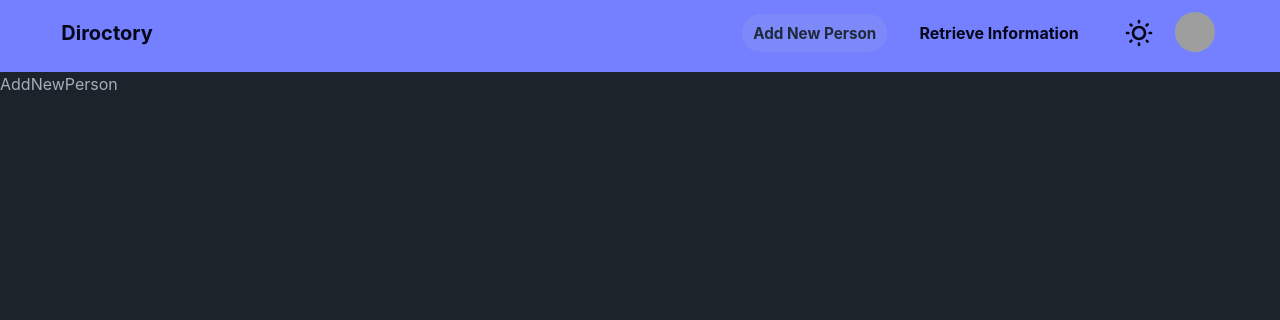
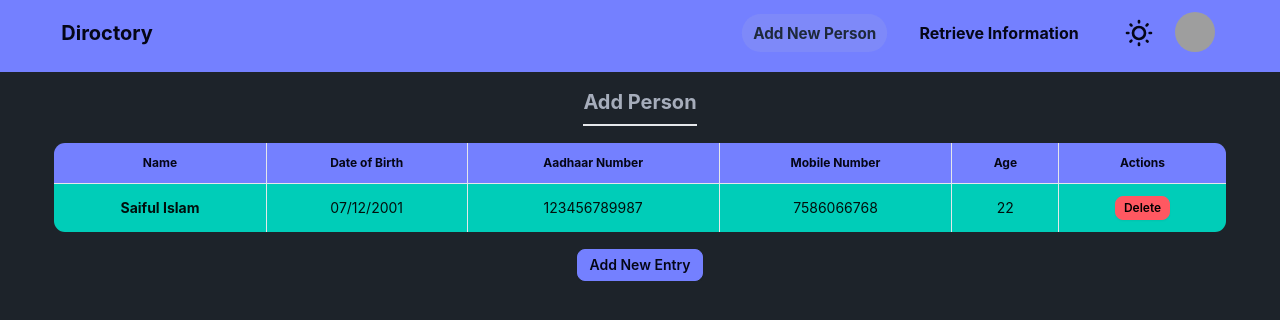
Before and after one commit to saifulislam05/Directory-App, a React (Create React App) app: page / in a window 1280 px wide. Shown: the top 320 px of the page. Built offline with nearby package versions, Linux system fonts and the light colour scheme; grey boxes are pictures that could not be loaded.

Commit message:
Add persone page desing done

```diff
--- a/src/Layout.js
+++ b/src/Layout.js
@@ -5,6 +5,7 @@ const Layout = () => {
   return (
     <>
       <Header />
+
       <Outlet />
     </>
   );
--- a/src/Pages/AddNewPerson.js
+++ b/src/Pages/AddNewPerson.js
@@ -1,9 +1,11 @@
 import React from 'react'
+import Tables from '../components/Body/Tables';
 
 const AddNewPerson = () => {
-  return (
-    <div>AddNewPerson</div>
-  )
+  return <div className="w-11/12 mx-auto ">
+    <h1 className="text-xl font-bold w-fit mx-auto border-b-2 pb-2 my-4">Add Person</h1>
+    <Tables/>
+  </div>;
 }
 
 export default AddNewPerson
--- a/src/Pages/Retrieve.js
+++ b/src/Pages/Retrieve.js
@@ -2,8 +2,12 @@ import React from 'react'
 
 const Retrieve = () => {
   return (
-    <div>Retrieve</div>
-  )
+    <div className="w-11/12 mx-auto ">
+      <h1 className="text-xl font-bold w-fit mx-auto border-b-2 pb-2 my-4">
+        Retrieve Information
+      </h1>
+    </div>
+  );
 }
 
 export default Retrieve
--- /dev/null
+++ b/src/components/Body/InputTableRow.js
@@ -0,0 +1,55 @@
+import React, { useState } from "react";
+
+const InputTableRow = ({addEntry}) => {
+  const [name, setName] = useState("");
+  return (
+    <tbody className="bg-accent text-accent-content">
+      <tr className="*:border ">
+        <td>
+          <input
+            type="text"
+            value={name}
+            onChange={(e) => setName(e.target.value)}
+            placeholder="Name"
+            className="input input-sm input-primary border-2 bg-transparent outline-none focus:outline-none rounded-md w-full placeholder:text-neutral"
+          />
+        </td>
+        <td>
+          <input
+            type="date"
+            className="input input-sm input-primary border-2 bg-transparent outline-none focus:outline-none rounded-md w-full placeholder:text-neutral"
+          />
+        </td>
+        <td>
+          <input
+            type="number"
+            min="12"
+            max="12"
+            placeholder="Aadhar Number"
+            className="input input-sm input-primary border-2 bg-transparent outline-none focus:outline-none rounded-md w-full placeholder:text-neutral"
+          />
+        </td>
+
+        <td>
+          <input
+            type="number"
+            min="10"
+            max="10"
+            placeholder="Mobile Number"
+            className="input input-sm input-primary border-2 bg-transparent outline-none focus:outline-none rounded-md w-full placeholder:text-neutral"
+          />
+        </td>
+
+        <td colSpan="2" className="">
+          <div className="flex justify-center items-center">
+            <button className="btn btn-primary btn-sm px-5 w-fit mx-auto">
+              Save
+            </button>
+          </div>
+        </td>
+      </tr>
+    </tbody>
+  );
+};
+
+export default InputTableRow;
--- /dev/null
+++ b/src/components/Body/TableBody.js
@@ -0,0 +1,19 @@
+// TableBody.jsx
+import React from "react";
+
+const TableBody = () => {
+  return (
+    <tbody className="bg-accent text-accent-content">
+      <tr className="*:border *:text-center">
+        <th>Saiful Islam</th>
+        <td>07/12/2001</td>
+        <td>123456789987</td>
+        <td>7586066768</td>
+        <td>22</td>
+        <td> <button className="btn btn-xs btn-error">Delete</button></td>
+      </tr>
+    </tbody>
+  );
+};
+
+export default TableBody;
--- /dev/null
+++ b/src/components/Body/TableHead.js
@@ -0,0 +1,18 @@
+import React from "react";
+
+const TableHead = () => {
+  return (
+    <thead className="bg-primary text-primary-content">
+      <tr className="*:border *:text-center">
+        <th>Name</th>
+        <th>Date of Birth</th>
+        <th>Aadhaar Number</th>
+        <th>Mobile Number</th>
+        <th>Age</th>
+        <th>Actions</th>
+      </tr>
+    </thead>
+  );
+};
+
+export default TableHead;
--- /dev/null
+++ b/src/components/Body/Tables.js
@@ -0,0 +1,26 @@
+
+import React, { useState } from "react";
+import TableHead from "./TableHead";
+import TableBody from "./TableBody";
+import InputTableRow from "./InputTableRow";
+
+const Tables = () => {
+  const [visibleInput, setVisibleInput] = useState(false);
+
+  return (
+    <div className="overflow-x-auto">
+      <table className="table border-collapse border border-primary-content overflow-hidden rounded-xl ">
+        <TableHead />
+        <TableBody />
+
+        {visibleInput && <InputTableRow/>}
+      </table>
+      <div className="w-full flex justify-center items-center mt-4">
+
+      <button className="btn btn-sm btn-primary w-fit mx-auto" onClick={()=>setVisibleInput(true)}>Add New Entry</button>
+      </div>
+    </div>
+  );
+};
+
+export default Tables;
```
